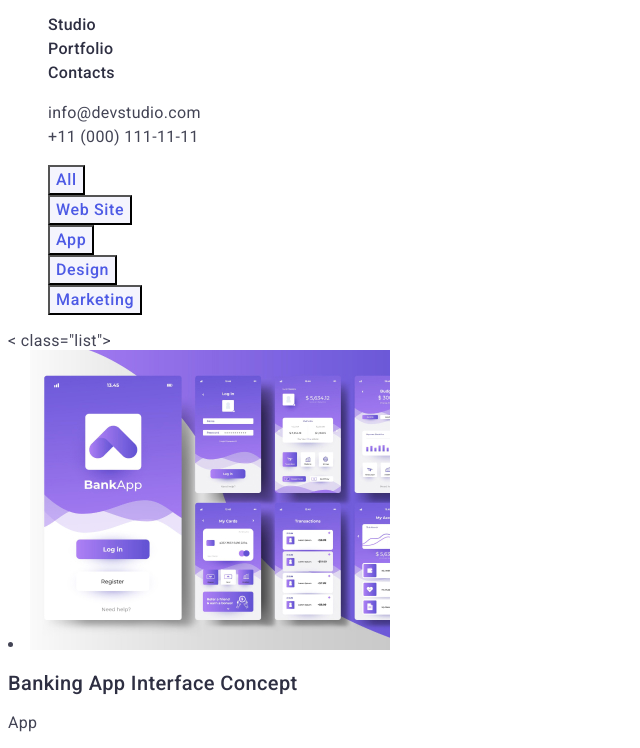
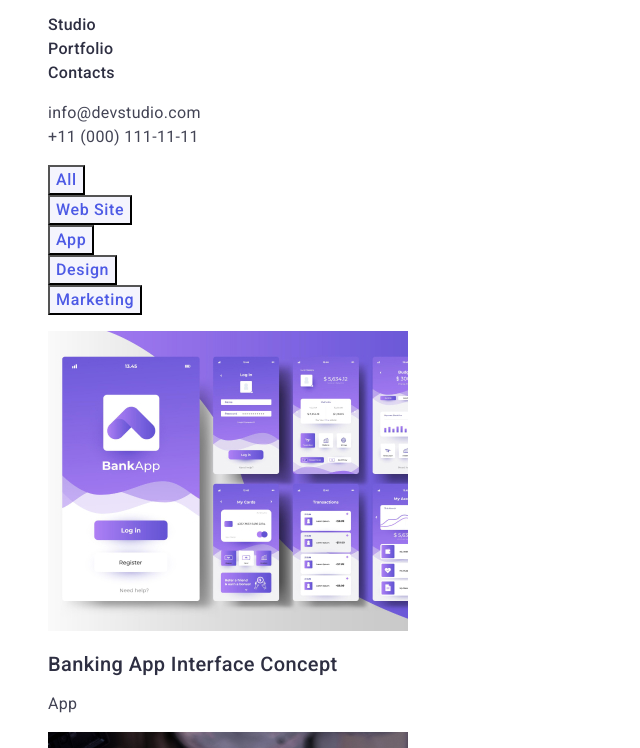
Before and after one commit to Vlad0si4/goit-markup-hw-02, a plain HTML site: page portfolio.html in a window 1280 px wide. Shown: the part 32-780 px from the top of the page, without its empty margins (0-640 px from the left). Drawn offline with Linux system fonts and the light colour scheme.

Commit message:
Update portfolio.html

```diff
--- a/portfolio.html
+++ b/portfolio.html
@@ -41,7 +41,7 @@
             <li><button type="button" class="button secondary"> Marketing </button></li>
         </ul>
     <!-- Row 1 -->
-            < class="list">
+            <ul class="list">
                 <li class="link">
                     <a href="" class="link"><img src="./images/img8.jpg" alt="banking App Interface" width="360"/>
                         <h2 class="section-title">Banking App Interface Concept</h2>
```
